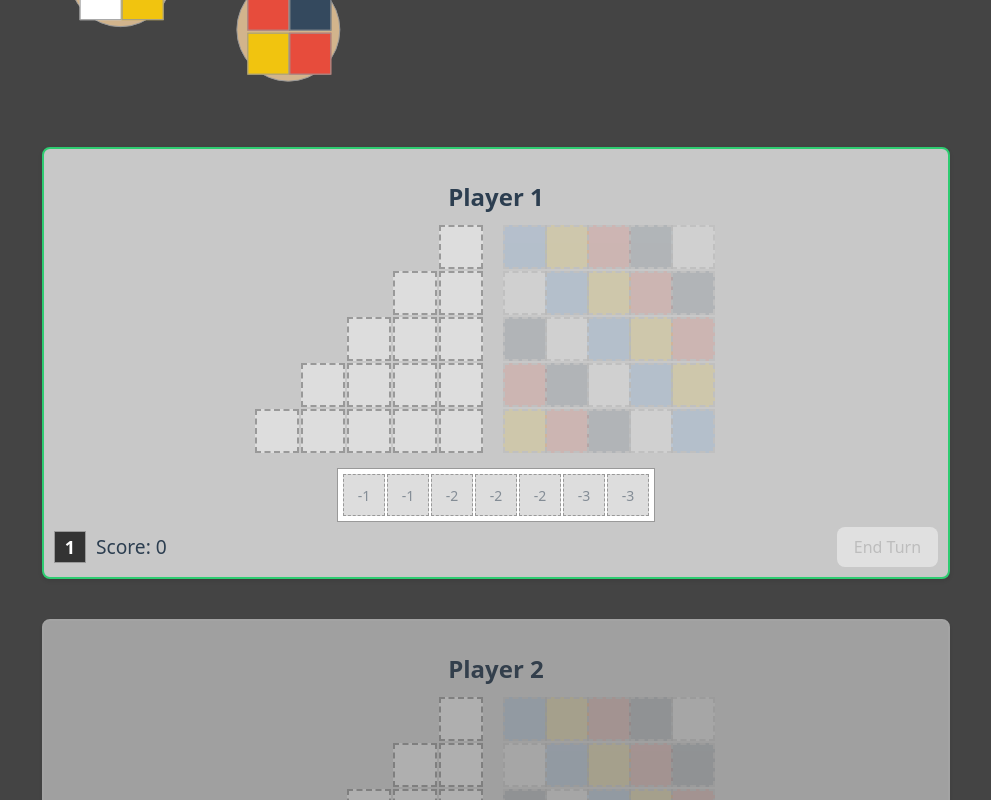
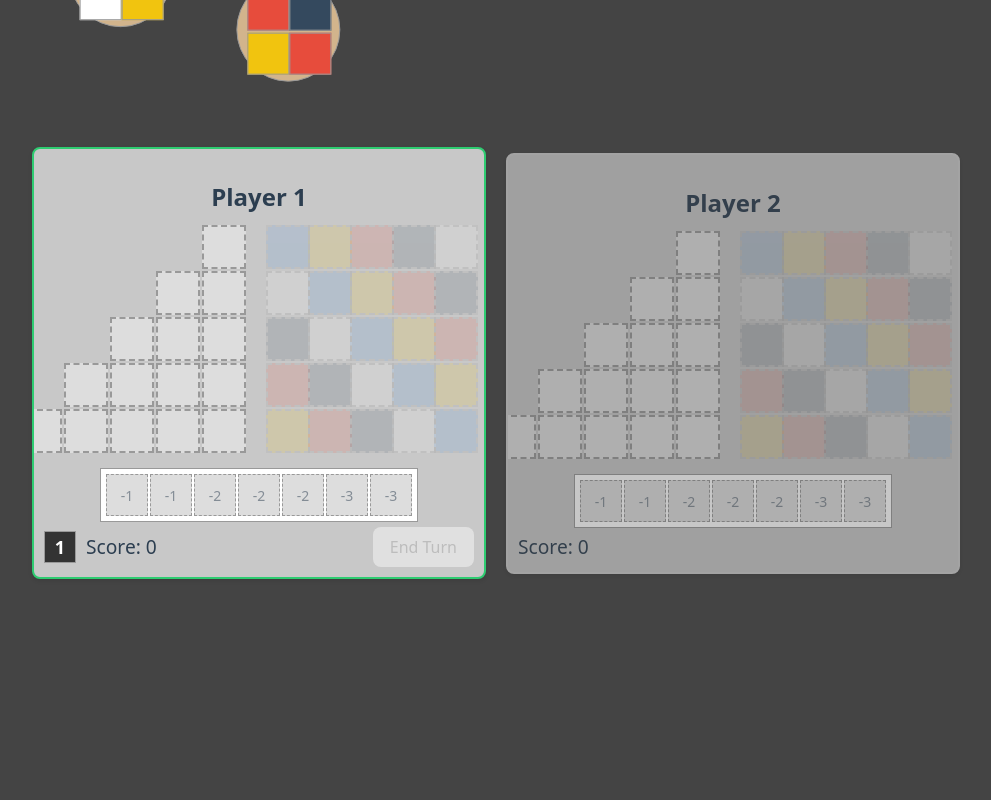
Before and after one commit to MostlyArmless/azul, a React (Vite) app: page / in a window 1280 px wide. Shown: the part 520-1320 px from the top of the page, without its empty margins (154-1145 px from the left). After the commit the page ends 1157 px from the top, so only its background shows below. Built offline with nearby package versions, Linux system fonts and the light colour scheme.

Commit message:
Improve desktop vs mobile layouts. Use row layout on desktop, column layout on mobile

```diff
--- a/src/components/Game.tsx
+++ b/src/components/Game.tsx
@@ -13,6 +13,35 @@ import PlayerBoard from "./PlayerBoard";
 
 const INITIAL_TILES_PER_FACTORY = 4;
 const NUM_FACTORIES = 5;
+
+// Hook to get window dimensions
+const useWindowSize = () => {
+  const [windowSize, setWindowSize] = useState({
+    width: window.innerWidth,
+    height: window.innerHeight,
+  });
+
+  useEffect(() => {
+    // Handler to call on window resize
+    const handleResize = () => {
+      setWindowSize({
+        width: window.innerWidth,
+        height: window.innerHeight,
+      });
+    };
+
+    // Add event listener
+    window.addEventListener("resize", handleResize);
+
+    // Call handler right away so state gets updated with initial window size
+    handleResize();
+
+    // Remove event listener on cleanup
+    return () => window.removeEventListener("resize", handleResize);
+  }, []); // Empty array ensures that effect is only run on mount and unmount
+
+  return windowSize;
+};
 
 const createEmptyPlayerBoard = (): PlayerBoardType => ({
   wall: Array(5)
@@ -67,6 +96,8 @@ const Game: React.FC = () => {
   const [gameState, setGameState] = useState<GameState>(
     createInitialGameState()
   );
+
+  const windowSize = useWindowSize();
 
   useEffect(() => {
     // Fill factories at the start of the game
@@ -1111,7 +1142,7 @@ const Game: React.FC = () => {
         style={{
           display: "flex",
           gap: "20px",
-          flexWrap: "nowrap",
+          flexWrap: "wrap",
           justifyContent: "center",
           width: "100%",
           maxWidth: "100%",
@@ -1120,7 +1151,9 @@ const Game: React.FC = () => {
           margin: "0 auto",
           boxSizing: "border-box",
           padding: "0 10px",
-          flexDirection: "column",
+          // Use row direction on desktop (screens wider than 1024px)
+          // and column direction on mobile
+          flexDirection: windowSize.width > 1024 ? "row" : "column",
         }}
       >
         {/* Sort player boards to show current player first */}
@@ -1152,6 +1185,10 @@ const Game: React.FC = () => {
               onEndTurn={handleEndTurn}
               canEndTurn={gameState.hasPlacedTile}
               hasFirstPlayerMarker={index === gameState.firstPlayerMarkerIndex}
+              style={{
+                width: windowSize.width > 1024 ? "calc(50% - 20px)" : "100%",
+                maxWidth: windowSize.width > 1024 ? "600px" : "100%",
+              }}
             />
           ))}
       </div>
--- a/src/components/PlayerBoard.tsx
+++ b/src/components/PlayerBoard.tsx
@@ -22,6 +22,7 @@ interface PlayerBoardProps {
   onEndTurn: () => void;
   canEndTurn: boolean;
   hasFirstPlayerMarker?: boolean;
+  style?: React.CSSProperties;
 }
 
 const PlayerBoard: React.FC<PlayerBoardProps> = ({
@@ -37,6 +38,7 @@ const PlayerBoard: React.FC<PlayerBoardProps> = ({
   onEndTurn,
   canEndTurn,
   hasFirstPlayerMarker = false,
+  style,
 }) => {
   const [isResetHovered, setIsResetHovered] = useState(false);
   const [isTurnResetHovered, setIsTurnResetHovered] = useState(false);
@@ -61,6 +63,7 @@ const PlayerBoard: React.FC<PlayerBoardProps> = ({
         backgroundColor: COLORS.CARD_BG,
         boxSizing: "border-box",
         overflow: "hidden",
+        ...style,
       }}
     >
       {/* Turn Reset Button */}
```
